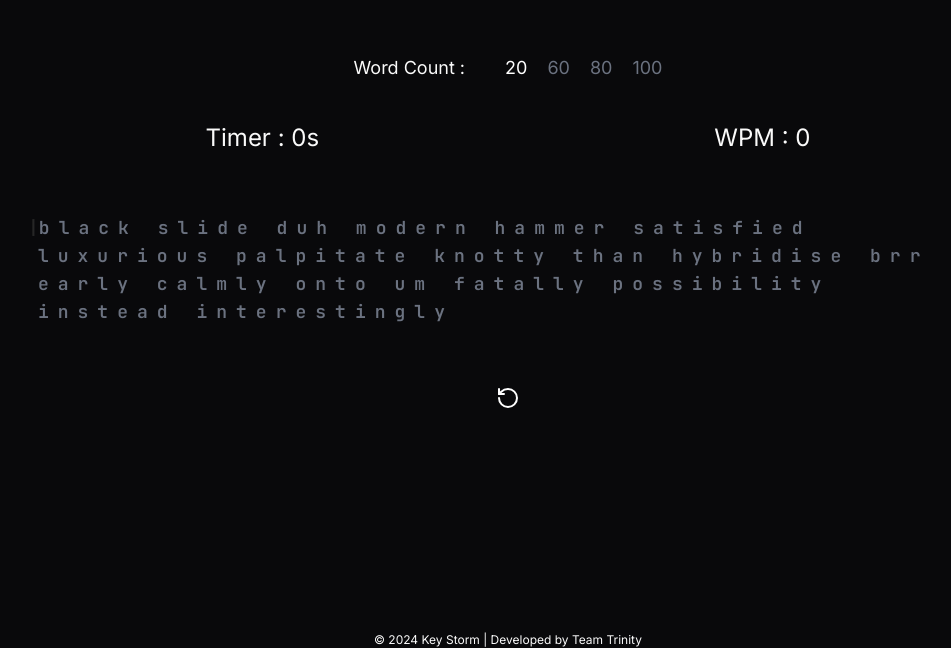
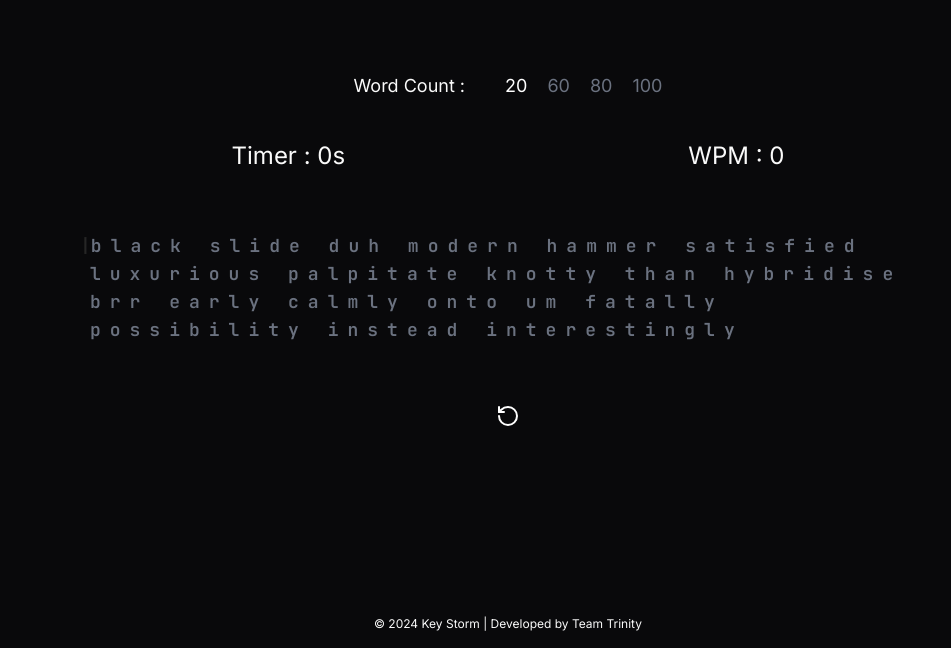
Before and after one commit to Team-Trinity/type-storm, a Next.js app: page /type in a window 1280 px wide. Shown: the part 168-816 px from the top of the page, without its empty margins (132-1083 px from the left). Built offline with nearby package versions, Linux system fonts and the light colour scheme.

Commit message:
fix screen height inconsistency

```diff
--- a/app/layout.tsx
+++ b/app/layout.tsx
@@ -21,7 +21,7 @@ export default function RootLayout({
         <html lang="en">
             <body
                 className={cn(
-                    "min-h-screen bg-background font-sans antialiased",
+                    "flex min-h-screen flex-col bg-background font-sans antialiased",
                     inter.className
                 )}
             >
@@ -31,7 +31,7 @@ export default function RootLayout({
                     enableSystem
                     disableTransitionOnChange
                 ></ThemeProvider>
-                <div className="min-h-screen">{children}</div>
+                <main className="flex-grow">{children}</main>
                 <Footer />
             </body>
         </html>
--- a/app/type/typeBox.tsx
+++ b/app/type/typeBox.tsx
@@ -50,9 +50,9 @@ export default function TypeBox() {
     }
 
     return (
-        <div className="flex h-screen w-full flex-col items-center justify-center gap-10 transition-all">
+        <div className="mx-auto mt-60 flex w-[calc(100vw*0.7)] flex-col items-center justify-center gap-10 transition-all">
             <TextSelector />
-            <div className=" flex w-[1000px] items-center justify-around">
+            <div className=" flex w-full items-center justify-around">
                 <div className="text-center text-2xl">
                     Timer : {timePassed}s
                 </div>
@@ -62,7 +62,7 @@ export default function TypeBox() {
             </div>
             <div
                 className={cn(
-                    "relative w-[1000px] p-5 text-lg font-semibold transition-all",
+                    "relative w-full p-5 text-lg font-semibold transition-all",
                     jetbrains_mono.className
                 )}
             >
@@ -93,7 +93,7 @@ export default function TypeBox() {
                         type="text"
                         ref={inputRef}
                         name="type-input"
-                        className="absolute left-0 top-0 z-50 h-full w-[1000px] opacity-0"
+                        className="absolute left-0 top-0 z-50 h-full w-full opacity-0"
                         onChange={(e) => changeHandler(e.target.value)}
                     />
                 )}
```
